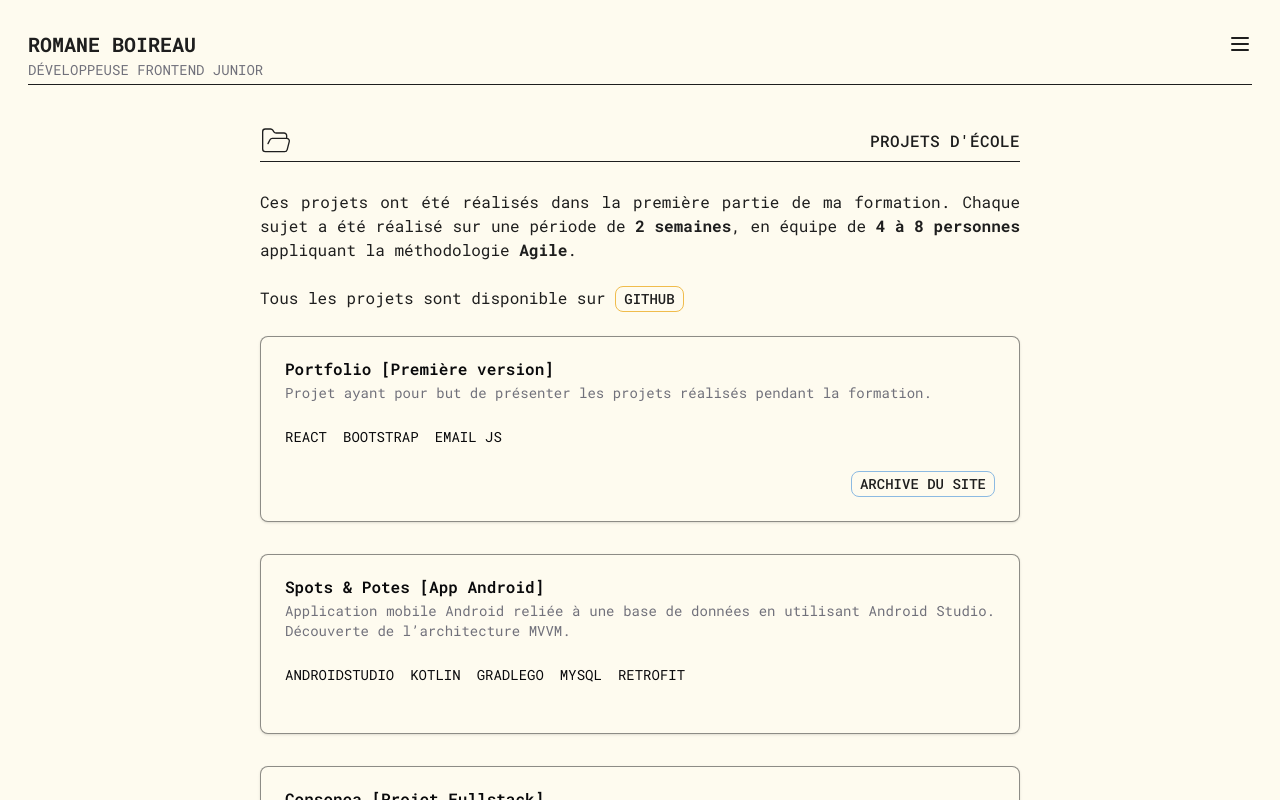
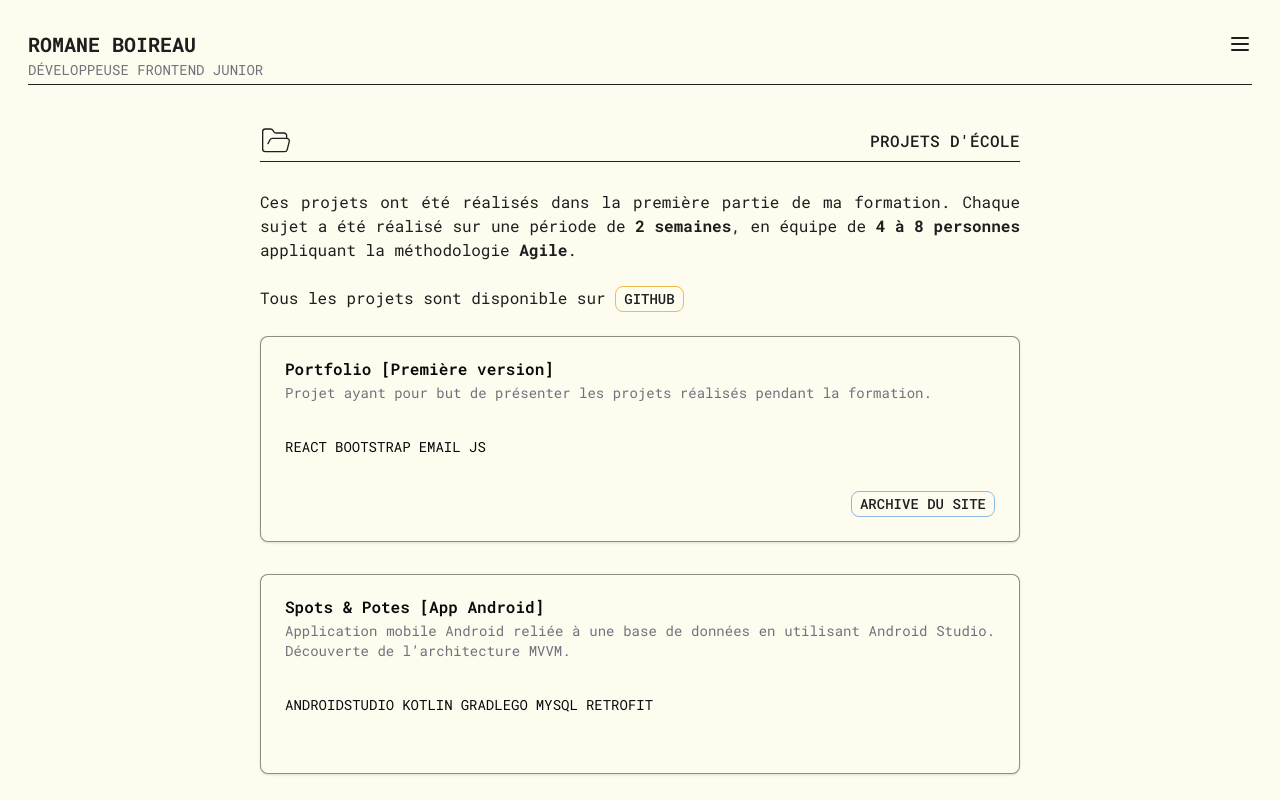
Before and after one commit to aanatema/portfolio-v2, a Next.js app: page /schoolProjectsPage in a window 1280 px wide. Shown: the top 800 px of the page. Built offline with nearby package versions, Linux system fonts and the light colour scheme.

Commit message:
fix technos display

```diff
--- a/src/app/schoolProjectsPage/components/ProjectCard.tsx
+++ b/src/app/schoolProjectsPage/components/ProjectCard.tsx
@@ -7,7 +7,6 @@ import {
 	CardTitle,
 } from "@/components/ui/card";
 import { Badge } from "@/components/ui/badge";
-import { Separator } from "@radix-ui/react-separator";
 import Link from "next/link";
 
 interface ProjectCardProps {
@@ -29,15 +28,13 @@ export default function ProjectCard({
 				<CardTitle>{title}</CardTitle>
 				<CardDescription>{description}</CardDescription>
 			</CardHeader>
-			<CardContent className='flex flex-row gap-2 uppercase text-sm overflow-scroll h-5'>
+			<CardContent className='flex flex-row gap-2  uppercase text-sm overflow-scroll h-10'>
 				{techs.map((tech, idx) => (
 					<span
 						key={idx}
-						className='flex items-center gap-2'>
+						className='flex items-center gap-2 '>
 						<p>{tech}</p>
-						{idx < techs.length - 1 && (
-							<Separator orientation='vertical' />
-						)}
+						{idx < techs.length - 1}
 					</span>
 				))}
 			</CardContent>
```
